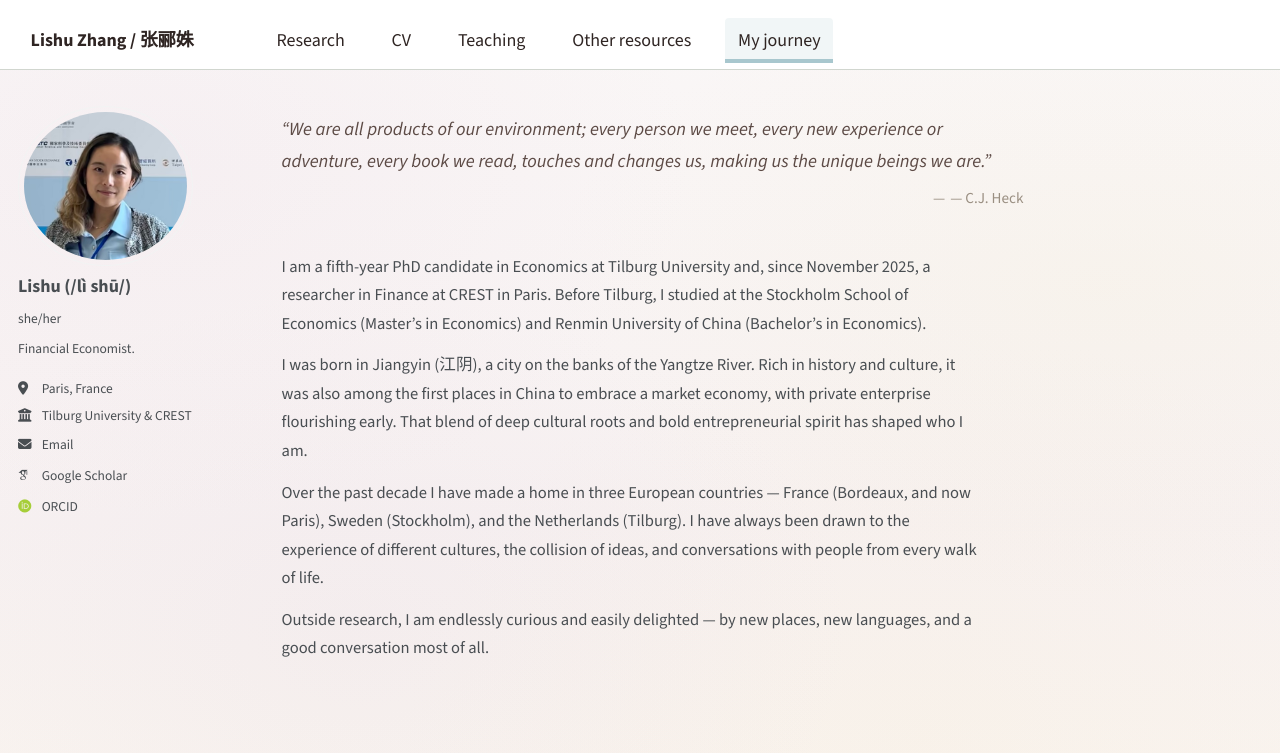
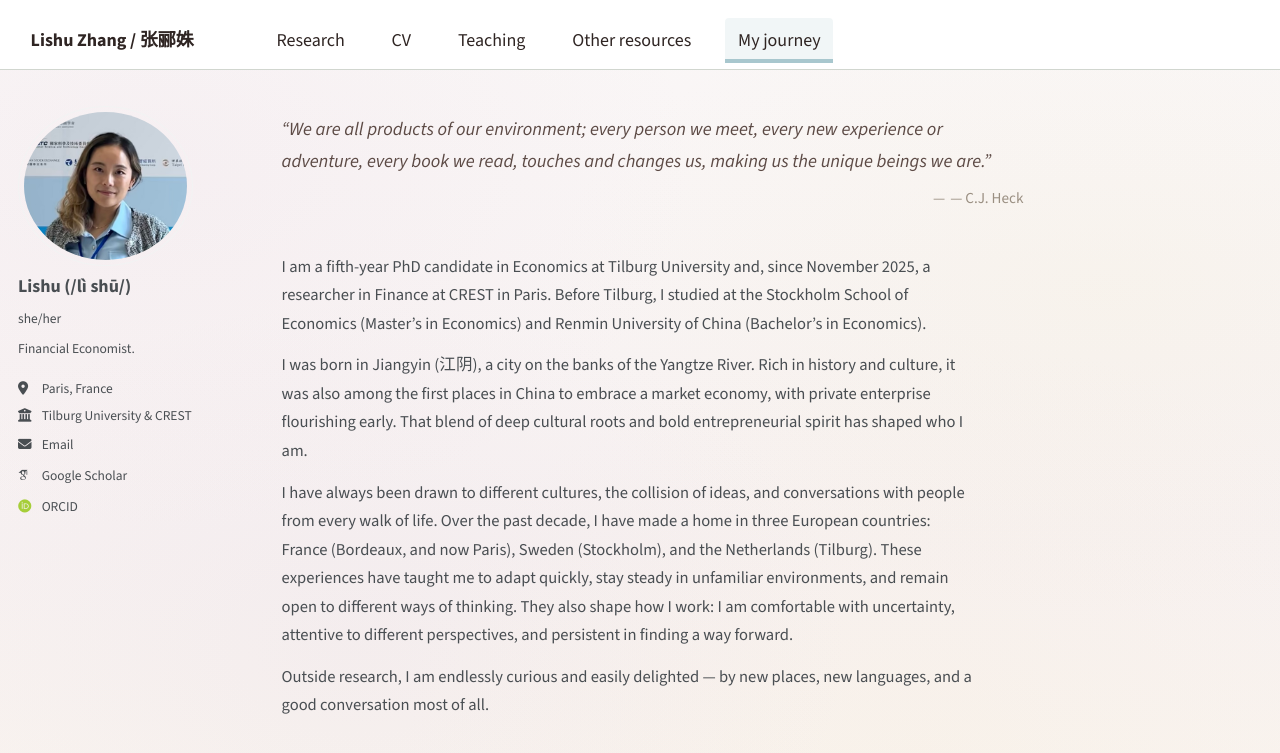
Before and after one commit to LishuZ/LishuZ.github.io, a Jekyll site: the page built from _pages/aboutme.md, in a window 1280 px wide and 900 px high. Shown: the top 753 px of the window. Built offline with Jekyll 4.4.1, drawn with Linux system fonts in a browser that asks for light colours; some web fonts are replaced.

Commit message:
Refine personal journey paragraph

```diff
--- a/_pages/aboutme.md
+++ b/_pages/aboutme.md
@@ -34,7 +34,7 @@ I am a fifth-year PhD candidate in Economics at Tilburg University and, since No
 
 I was born in Jiangyin (江阴), a city on the banks of the Yangtze River. Rich in history and culture, it was also among the first places in China to embrace a market economy, with private enterprise flourishing early. That blend of deep cultural roots and bold entrepreneurial spirit has shaped who I am.
 
-Over the past decade I have made a home in three European countries — France (Bordeaux, and now Paris), Sweden (Stockholm), and the Netherlands (Tilburg). I have always been drawn to the experience of different cultures, the collision of ideas, and conversations with people from every walk of life.
+I have always been drawn to different cultures, the collision of ideas, and conversations with people from every walk of life. Over the past decade, I have made a home in three European countries: France (Bordeaux, and now Paris), Sweden (Stockholm), and the Netherlands (Tilburg). These experiences have taught me to adapt quickly, stay steady in unfamiliar environments, and remain open to different ways of thinking. They also shape how I work: I am comfortable with uncertainty, attentive to different perspectives, and persistent in finding a way forward.
 
 Outside research, I am endlessly curious and easily delighted — by new places, new languages, and a good conversation most of all.
 
```
